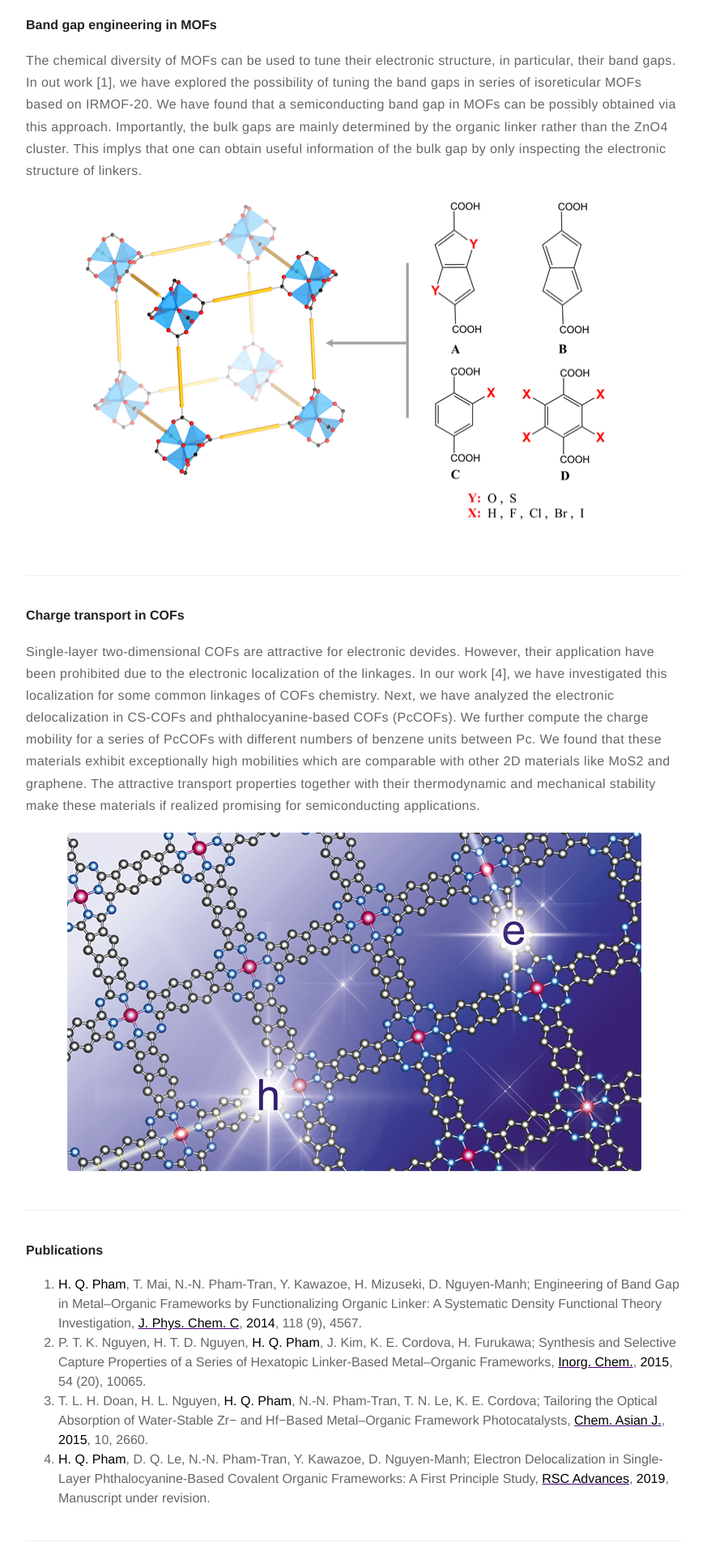
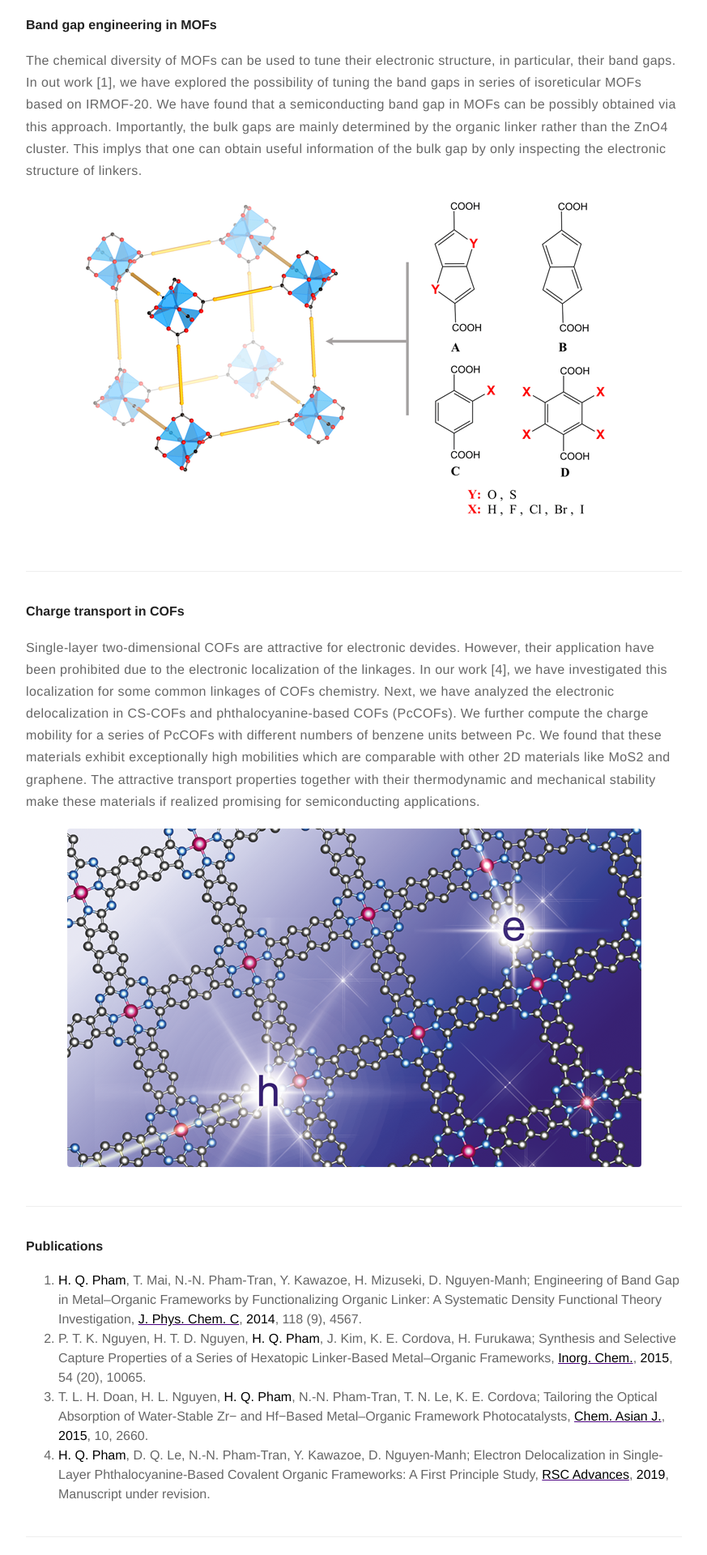
Before and after one commit to hungpham2017/hungpham2017.github.io, a Jekyll site: the page built from _posts/2019-08-28-MOFs_COFs.markdown, in a window 1280 px wide. Shown: the part 778-2698 px from the top of the page at 81% size, without its empty margins (203-1076 px from the left). Built offline with Jekyll 4.4.1, drawn with Linux system fonts in a browser that asks for light colours; emoji names are drawn with the system emoji font; comment, search, counter and statistics services are not loaded.

Commit message:
MOFs-COFs

```diff
--- a/_posts/2019-08-28-MOFs_COFs.markdown
+++ b/_posts/2019-08-28-MOFs_COFs.markdown
@@ -42,7 +42,7 @@ This implys that one can obtain useful information of the bulk gap by only inspe
 </p>
 
 <p align="center">
-  <img width="709" height="418" src="https://raw.githubusercontent.com/hungpham2017/hungpham2017.github.io/master/assets/images/MOFs.png">
+  <img width="709" height="413" src="https://raw.githubusercontent.com/hungpham2017/hungpham2017.github.io/master/assets/images/MOFs.png">
 </p>
 
 ---
```
